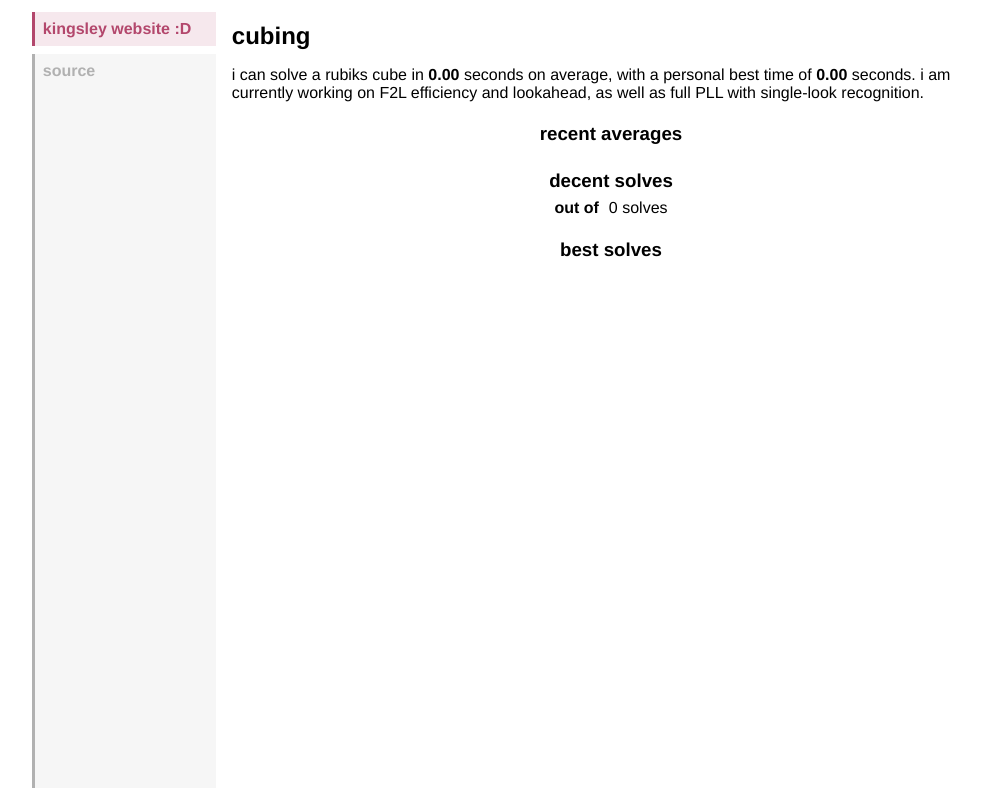
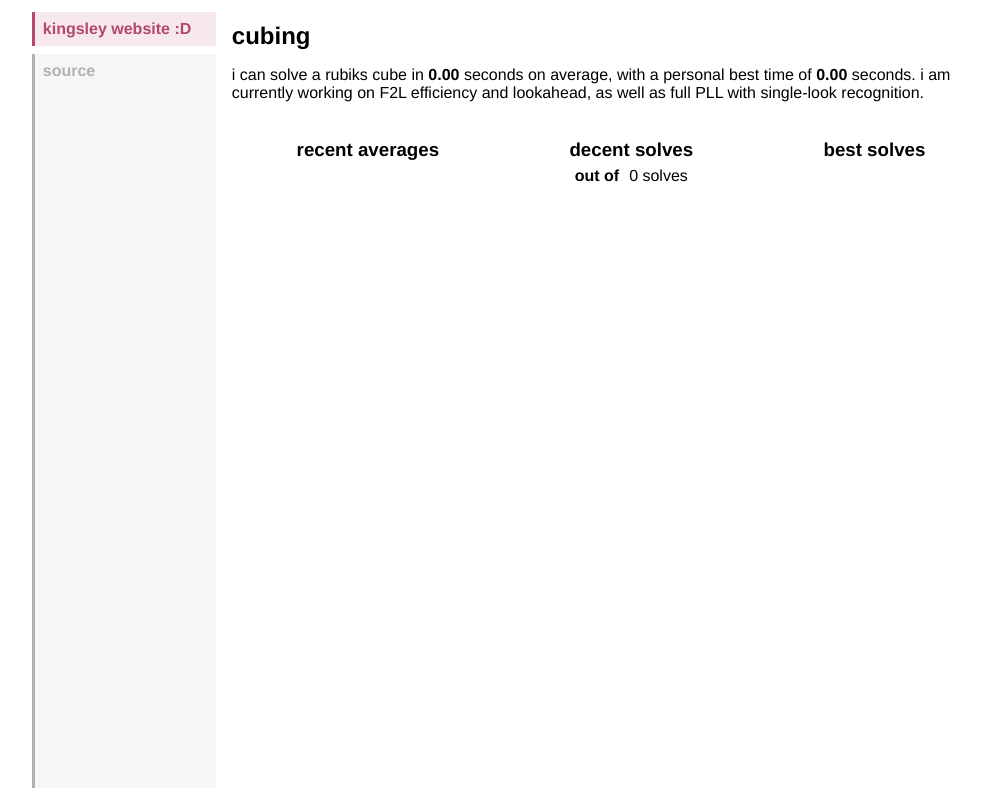
Before and after one commit to skrungly/kingsley-website, a Python web app: template app/templates/cubing/progress.html in a window 1280 px wide. Shown: the whole page, without its empty margins (125-1106 px from the left). Run offline with Jinja, Linux system fonts and the light colour scheme; the template is opened without the code that fills it, so the values that code supplies are empty; style sheets or scripts are compiled from the project's sources.

Commit message:
implement container style for cubing content

```diff
--- a/app/static/style/style.scss
+++ b/app/static/style/style.scss
@@ -33,12 +33,6 @@ ul {
   list-style: square;
 }
 
-.page {
-  display: flex;
-  flex-flow: row wrap;
-  justify-content: center;
-}
-
 @each $name, $colour in $colours {
   .colour-block--#{$name} {
     border-left: 0.2em solid $colour;
@@ -48,6 +42,12 @@ ul {
       color: $colour;
     }
   }
+}
+
+.page {
+  display: flex;
+  flex-flow: row;
+  justify-content: center;
 }
 
 main {
@@ -181,3 +181,9 @@ figure table th:first-of-type {
   text-align: right;
   font-weight: bold;
 }
+
+.container {
+  display: flex;
+  flex-flow: row wrap;
+  justify-content: space-around;
+}
--- a/app/templates/cubing/progress.html
+++ b/app/templates/cubing/progress.html
@@ -11,7 +11,7 @@
   lookahead, as well as full PLL with single-look recognition.
 </p>
 
-<div class="section">
+<section class="container">
   <figure>
     <h3>recent averages</h3>
     <table>
@@ -51,5 +51,5 @@
       {% endfor %}
     </table>
   </figure>
-</div>
+</section>
 {% endblock content %}
```
